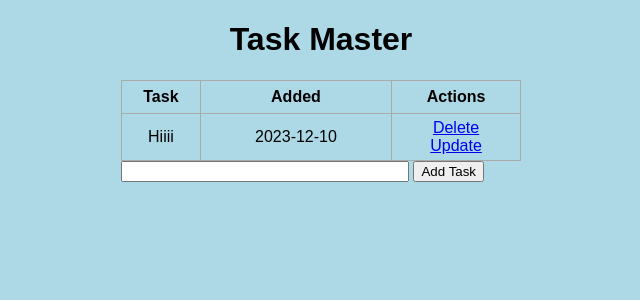
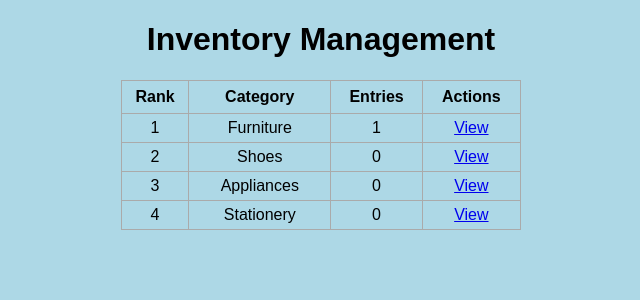
Before and after one commit to dabeondona/CSIT327-G5-OndonaDave, a Flask app: page / in a window 1280 px wide. Shown: the top 300 px of the page, without its empty margins (319-959 px from the left). Run offline with Flask 3, Linux system fonts and the light colour scheme; data comes from the database, SQL or seed files in the repository; both versions use the stored data as it was after the commit; data that the repository does not hold is empty.

Commit message:
Made Initial Additions as well as Views

```diff
--- a/app.py
+++ b/app.py
@@ -1,64 +1,164 @@
 from flask import Flask, render_template, request, redirect
 from flask_sqlalchemy import SQLAlchemy
-from datetime import datetime
+from sqlalchemy.sql import text
 
 app = Flask(__name__)
 app.config['SQLALCHEMY_DATABASE_URI'] = 'sqlite:///test.db'
 db = SQLAlchemy(app)
 
-class Todo(db.Model):
-    id = db.Column(db.Integer, primary_key=True)
-    content = db.Column(db.String(200), nullable=False)
-    date_created = db.Column(db.DateTime, default=datetime.utcnow)
+class Furniture(db.Model):
+    furniture_id = db.Column(db.Integer, primary_key=True)
+    furniture_name = db.Column(db.String(200), nullable=False)
+    furniture_type = db.Column(db.String(100))
+    furniture_weight = db.Column(db.Float)
+    furniture_price = db.Column(db.Float)
 
     def __repr__(self):
-        return '<Task %r>' % self.id
+        return '<Furniture %r' % self.id
+
+class Shoes(db.Model):
+    shoes_id = db.Column(db.Integer, primary_key=True)
+    shoes_name = db.Column(db.String(200), nullable=False)
+    shoes_brand = db.Column(db.String(100))
+    shoes_size = db.Column(db.Integer)
+    shoes_gender = db.Column(db.String(50))
+    shoes_color = db.Column(db.String(50))
+    shoes_price = db.Column(db.Float)
+
+    def __repr__(self):
+        return '<Shoes %r>' % self.id
+
+class Appliances(db.Model):
+    appliance_id = db.Column(db.Integer, primary_key=True)
+    appliance_name = db.Column(db.String(200), nullable=False)
+    appliance_type = db.Column(db.String(100))
+    appliance_brand = db.Column(db.String(100))
+    appliance_weight = db.Column(db.Float)
+    appliance_voltage = db.Column(db.Integer)
+    appliance_price = db.Column(db.Float)
+
+    def __repr__(self):
+        return '<Appliances %r>' % self.id
+
+class Stationery(db.Model):
+    stationery_id = db.Column(db.Integer, primary_key=True)
+    stationery_name = db.Column(db.String(200), nullable=False)
+    stationery_brand = db.Column(db.String(100))
+    stationery_type = db.Column(db.String(100))
+    stationery_quantity = db.Column(db.Integer)
+    stationery_price = db.Column(db.Float)
+
+    def __repr__(self):
+        return '<Stationery %r>' % self.id
+
+def create_view():
+    with app.app_context():
+        view_query = text("""
+        CREATE VIEW IF NOT EXISTS category_summary AS
+        SELECT 'Furniture' AS category, COUNT(*) AS count FROM furniture
+        UNION ALL
+        SELECT 'Shoes', COUNT(*) FROM shoes
+        UNION ALL
+        SELECT 'Appliances', COUNT(*) FROM appliances
+        UNION ALL
+        SELECT 'Stationery', COUNT(*) FROM stationery;
+        """)
+        db.session.execute(view_query)
+        db.session.commit()
 
 
-@app.route('/', methods=['POST', 'GET'])
+
+@app.route('/')
 def index():
+    result = db.session.execute(text('SELECT * FROM category_summary'))
+    categories = [{'category': row[0], 'count': row[1]} for row in result]
+    return render_template('index.html', categories=categories)
+
+@app.route('/furniture', methods=['POST', 'GET'])
+def furniture():
     if request.method == 'POST':
-        task_content = request.form['content']
-        new_task = Todo(content=task_content)
+        furniture_name = request.form.get('furniture_name')
+        furniture_type = request.form.get('furniture_type')
+        furniture_weight = request.form.get('furniture_weight')
+        furniture_price = request.form.get('furniture_price')
 
-        try:
-            db.session.add(new_task)
-            db.session.commit()
-            return redirect('/')
-        except:
-            return 'There was an issue adding your task'
+        if furniture_name and furniture_type and furniture_weight and furniture_price:
+            try:
+                new_furniture = Furniture(
+                    furniture_name=furniture_name,
+                    furniture_type=furniture_type,
+                    furniture_weight=float(furniture_weight),
+                    furniture_price=float(furniture_price)
+                )
+                db.session.add(new_furniture)
+                db.session.commit()
+                return redirect('/furniture')
+            except Exception as e:
+                return f'An error occurred when adding the furniture: {e}'
 
+    furniture_items = Furniture.query.all()
+    return render_template('furniture.html', furniture_items=furniture_items)
+
+@app.route('/shoes')
+def shoes():
+        return render_template('shoes.html')
+
+@app.route('/appliances')
+def appliances():
+        return render_template('appliances.html')
+
+@app.route('/stationery')
+def stationery():
+        return render_template('stationery.html')
+
+def get_model_by_category(category):
+    if category == 'furniture':
+        return Furniture
+    elif category == 'shoes':
+        return Shoes
+    elif category == 'appliances':
+        return Appliances
+    elif category == 'stationery':
+        return Stationery
     else:
-        tasks = Todo.query.order_by(Todo.date_created).all()
-        return render_template('index.html', tasks=tasks)
+        return None
 
-@app.route('/delete/<int:id>')
-def delete(id):
-    task_to_delete = Todo.query.get_or_404(id)
+@app.route('/delete/<category>/<int:id>')
+def delete(category, id):
+    model = get_model_by_category(category)
+    if model is None:
+        return 'Invalid category'
+
+    item_to_delete = model.query.get_or_404(id)
 
     try:
-        db.session.delete(task_to_delete)
+        db.session.delete(item_to_delete)
         db.session.commit()
         return redirect('/')
     except:
-        return 'There was a problem deleting that task'
+        return 'There was a problem deleting that item'
 
-@app.route('/update/<int:id>', methods=['GET', 'POST'])
-def update(id):
-    task = Todo.query.get_or_404(id)
+@app.route('/update/furniture/<int:id>', methods=['GET', 'POST'])
+def furnitureUpdate(id):
+    furniture_item = Furniture.query.get_or_404(id)
 
     if request.method == 'POST':
-        task.content = request.form['content']
+        furniture_item.furniture_name = request.form.get('furniture_name')
+        furniture_item.furniture_type = request.form.get('furniture_type')
+        furniture_item.furniture_weight = float(request.form.get('furniture_weight', 0))
+        furniture_item.furniture_price = float(request.form.get('furniture_price', 0))
 
         try:
             db.session.commit()
-            return redirect('/')
-        except:
-            return 'There was an issue updating your task'
+            return redirect('/furniture')
+        except Exception as e:
+            return f'There was an issue updating the furniture item: {e}'
 
     else:
-        return render_template('update.html', task=task)
-
+        return render_template('furnitureupdate.html', item=furniture_item)
 
 if __name__ == "__main__":
+    with app.app_context():
+        db.create_all()
+        create_view()
     app.run(debug=True)
--- a/templates/index.html
+++ b/templates/index.html
@@ -5,33 +5,24 @@
 
 {% block body %}
 <div class="content">
-    <h1 style="text-align:center">Task Master</h1>
-    {% if tasks|length < 1 %}
-    <h4 style="text-align:center">There are no tasks available. create one below.</h4>
-    {% else %}
+    <h1 style="text-align:center">Inventory Management</h1>
     <table>
         <tr>
-            <th>Task</th>
-            <th>Added</th>
+            <th>Rank</th>
+            <th>Category</th>
+            <th>Entries</th>
             <th>Actions</th>
         </tr>
-        {% for task in tasks %}
+        {% for category in categories %}
             <tr>
-                <td>{{ task.content }}</td>
-                <td>{{ task.date_created.date() }}</td>
+                <td>{{ loop.index }}</td>
+                <td>{{ category.category }}</td>
+                <td>{{ category.count }}</td>
                 <td>
-                    <a href="/delete/{{task.id}}">Delete</a>
-                    <br>
-                    <a href="/update/{{task.id}}">Update</a>
+                    <a href="/{{ category.category|lower }}">View</a>
                 </td>
             </tr>
         {% endfor %}
     </table>
-    {% endif %}
-
-    <form action="/" method="POST">
-        <input type="text" name="content" id="content">
-        <input type="submit" value="Add Task">
-    </form>
 </div>
 {% endblock %}
```
Also changed, not shown: templates/appliances.html (added, +8 -0 lines), templates/furniture.html (added, +41 -0 lines), templates/furnitureupdate.html (added, +18 -0 lines), templates/shoes.html (added, +8 -0 lines), templates/stationery.html (added, +8 -0 lines), instance/test.db.
